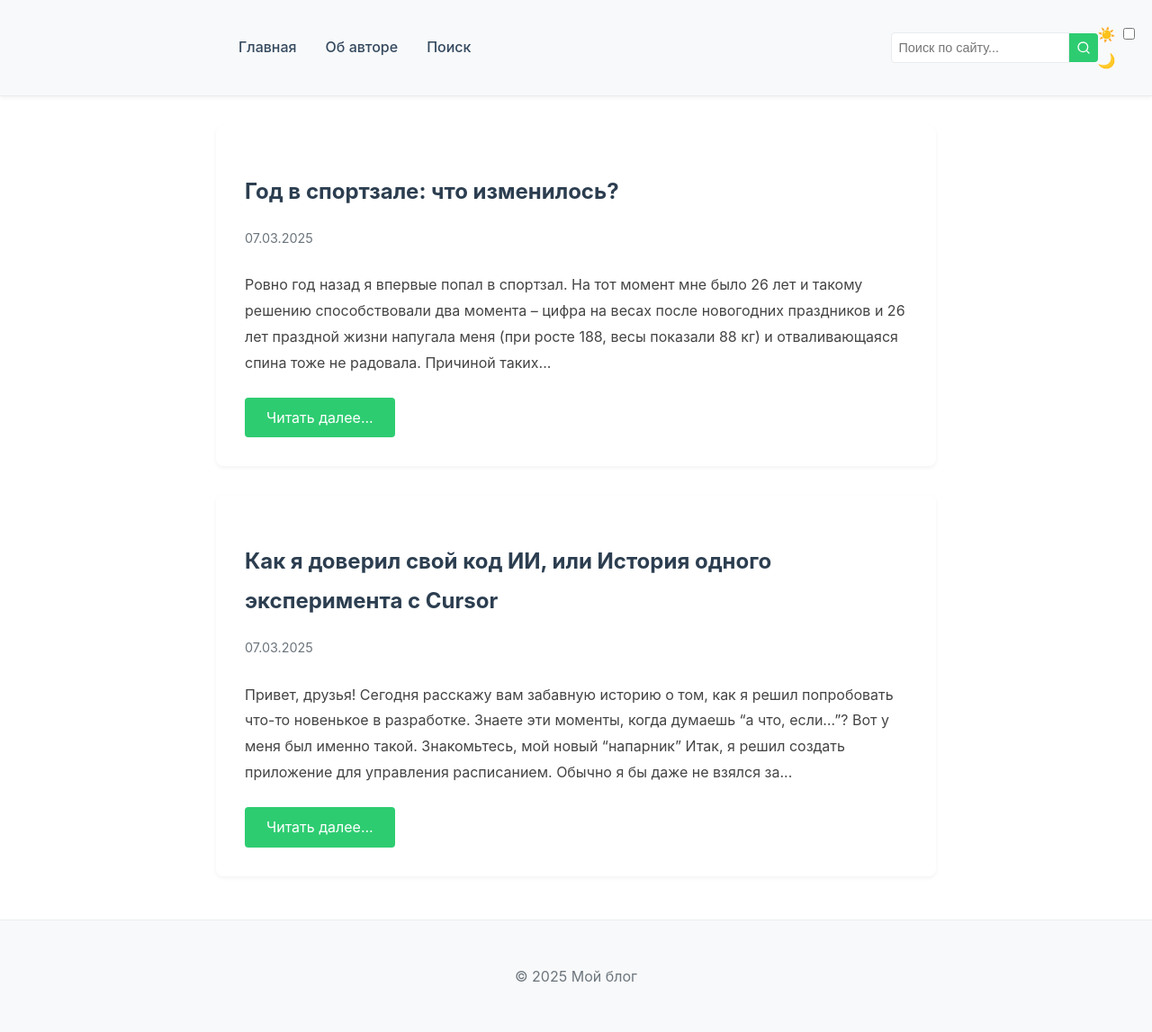
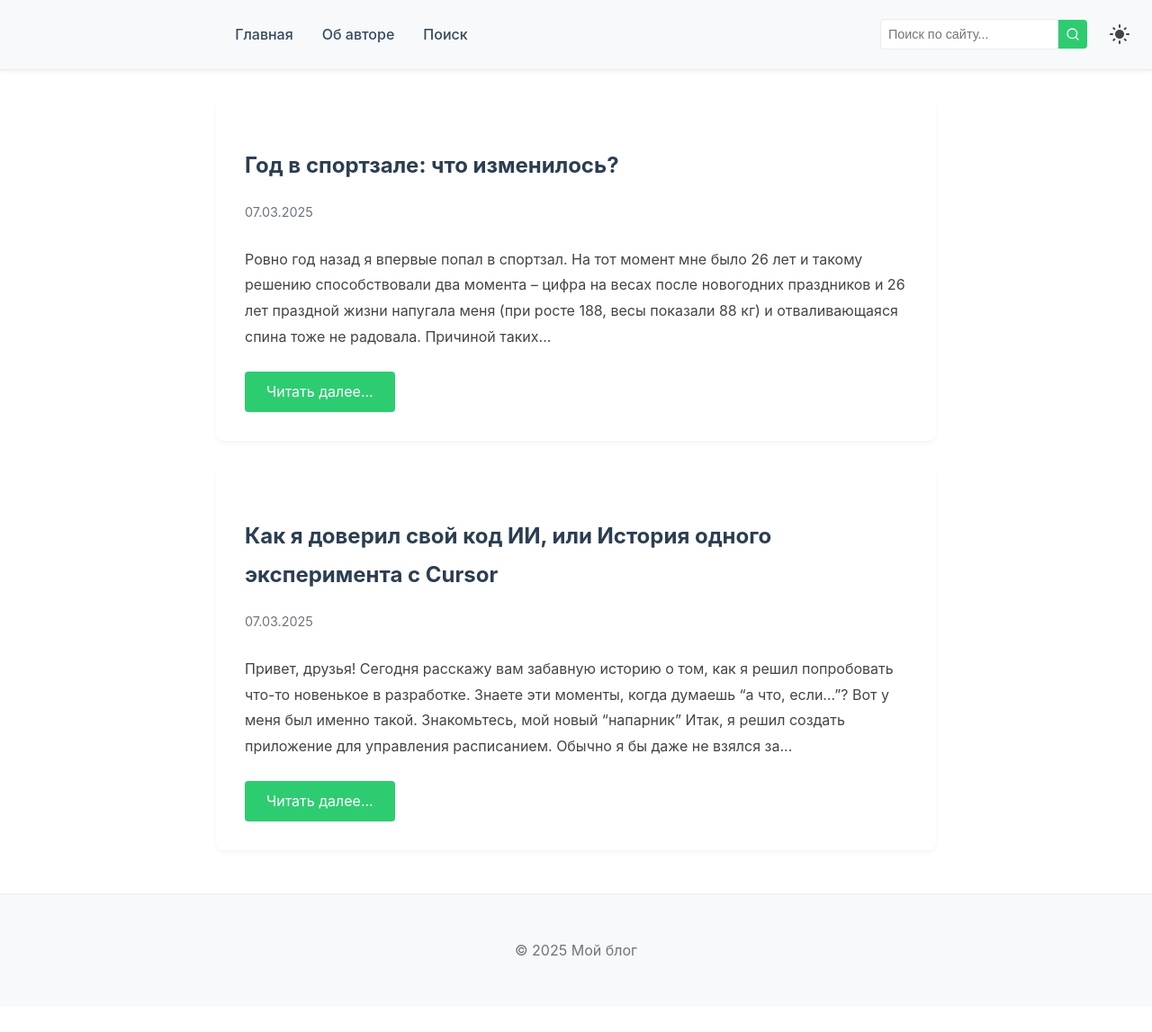
Before and after one commit to Xtoman/xtoman.github.io, a Jekyll site: the page built from index.html, in a window 1280 px wide. Shown: the whole page at 90% size. Built offline with Jekyll 4.4.1, drawn with Linux system fonts in a browser that asks for light colours; the list of posts is cut into pages by our own code; after the commit the page ends 1119 px from its top, so only the background shows below that.

Commit message:
fix dark mode

```diff
--- a/_layouts/default.html
+++ b/_layouts/default.html
@@ -26,17 +26,17 @@
     <link rel="stylesheet" href="{{ site.baseurl }}/assets/css/style.css">
     <link rel="stylesheet" href="{{ '/assets/css/syntax.css' | relative_url }}">
 
+    <!-- Material Icons -->
+    <link href="https://fonts.googleapis.com/icon?family=Material+Icons" rel="stylesheet">
+
     <!-- Скрипт для темной темы -->
     <script>
         // Проверяем сохраненную тему при загрузке страницы
-        if (localStorage.getItem('theme') === 'dark' ||
-            (!localStorage.getItem('theme') && window.matchMedia('(prefers-color-scheme: dark)').matches)) {
-            document.documentElement.setAttribute('data-theme', 'dark');
-            localStorage.setItem('theme', 'dark');
-        } else {
-            document.documentElement.setAttribute('data-theme', 'light');
-            localStorage.setItem('theme', 'light');
+        let theme = localStorage.getItem('theme');
+        if (!theme) {
+            theme = window.matchMedia('(prefers-color-scheme: dark)').matches ? 'dark' : 'light';
         }
+        document.documentElement.setAttribute('data-theme', theme);
     </script>
 
     <!-- Yandex.Metrika counter -->
@@ -74,14 +74,9 @@
                 </button>
             </form>
         </div>
-        <div class="theme-switch-wrapper">
-            <span class="theme-icon">☀️</span>
-            <label class="theme-switch" for="checkbox">
-                <input type="checkbox" id="checkbox" />
-                <div class="slider"></div>
-            </label>
-            <span class="theme-icon">🌙</span>
-        </div>
+        <button id="theme-toggle" class="theme-toggle" aria-label="Переключить тему">
+            <span class="material-icons">light_mode</span>
+        </button>
     </header>
 
     <main>
@@ -94,27 +89,25 @@
 
     <!-- Скрипт для переключения темы -->
     <script>
-        const toggleSwitch = document.querySelector('#checkbox');
-        const currentTheme = localStorage.getItem('theme');
+        const themeToggle = document.getElementById('theme-toggle');
+        const themeIcon = themeToggle.querySelector('.material-icons');
 
-        if (currentTheme) {
-            document.documentElement.setAttribute('data-theme', currentTheme);
-            if (currentTheme === 'dark') {
-                toggleSwitch.checked = true;
-            }
+        // Устанавливаем правильную иконку при загрузке
+        updateThemeIcon();
+
+        themeToggle.addEventListener('click', () => {
+            const currentTheme = document.documentElement.getAttribute('data-theme');
+            const newTheme = currentTheme === 'light' ? 'dark' : 'light';
+
+            document.documentElement.setAttribute('data-theme', newTheme);
+            localStorage.setItem('theme', newTheme);
+            updateThemeIcon();
+        });
+
+        function updateThemeIcon() {
+            const currentTheme = document.documentElement.getAttribute('data-theme');
+            themeIcon.textContent = currentTheme === 'light' ? 'light_mode' : 'dark_mode';
         }
-
-        function switchTheme(e) {
-            if (e.target.checked) {
-                document.documentElement.setAttribute('data-theme', 'dark');
-                localStorage.setItem('theme', 'dark');
-            } else {
-                document.documentElement.setAttribute('data-theme', 'light');
-                localStorage.setItem('theme', 'light');
-            }
-        }
-
-        toggleSwitch.addEventListener('change', switchTheme, false);
     </script>
 </body>
 </html>
--- a/assets/css/style.css
+++ b/assets/css/style.css
@@ -20,14 +20,13 @@ body {
 
 header {
     background-color: var(--light-gray);
-    padding: 1.5rem 1rem;
+    padding: 1rem;
     box-shadow: 0 2px 4px rgba(0,0,0,0.05);
     border-bottom: 1px solid var(--border-color);
     margin-bottom: 2rem;
     display: flex;
+    align-items: center;
     justify-content: space-between;
-    align-items: center;
-    flex-wrap: wrap;
 }
 
 nav {
@@ -259,22 +258,23 @@ figcaption {
 
 @media (max-width: 768px) {
     header {
-        flex-direction: column;
-        align-items: flex-start;
+        flex-wrap: wrap;
     }
 
     nav {
+        order: 1;
+        width: 100%;
         margin-bottom: 1rem;
-        width: 100%;
     }
 
     .quick-search {
-        margin-left: 0;
-        width: 100%;
+        order: 2;
+        flex: 1;
+        margin-right: 1rem;
     }
 
-    .quick-search input {
-        width: 100%;
+    .theme-toggle {
+        order: 3;
     }
 }
 
@@ -324,3 +324,36 @@ figcaption {
         font-size: 0.9rem;
     }
 }
+
+/* Удаляем старые стили для переключателя темы */
+.theme-switch-wrapper {
+    display: none;
+}
+
+/* Новые стили для кнопки переключения темы */
+.theme-toggle {
+    background: none;
+    border: none;
+    padding: 8px;
+    cursor: pointer;
+    border-radius: 50%;
+    display: flex;
+    align-items: center;
+    justify-content: center;
+    color: var(--text-color);
+    transition: all 0.3s ease;
+    margin-left: 1rem;
+}
+
+.theme-toggle:hover {
+    background-color: var(--light-gray);
+}
+
+.theme-toggle .material-icons {
+    font-size: 24px;
+    transition: transform 0.3s ease;
+}
+
+.theme-toggle:hover .material-icons {
+    transform: rotate(30deg);
+}
```
